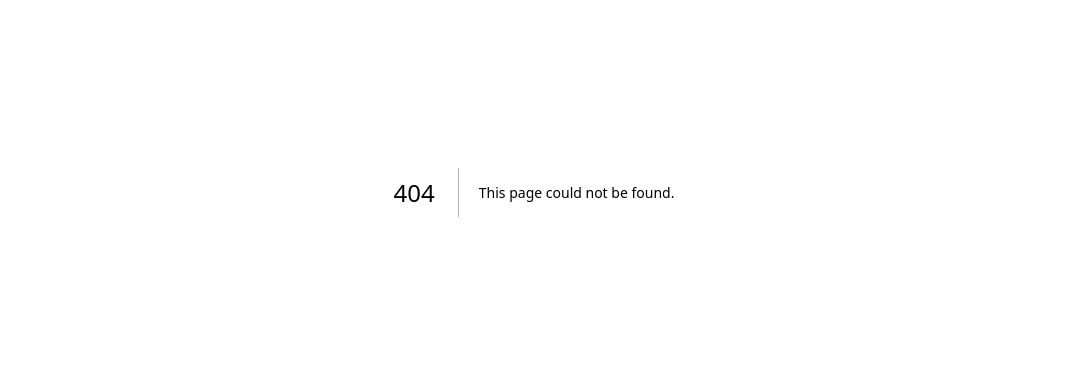
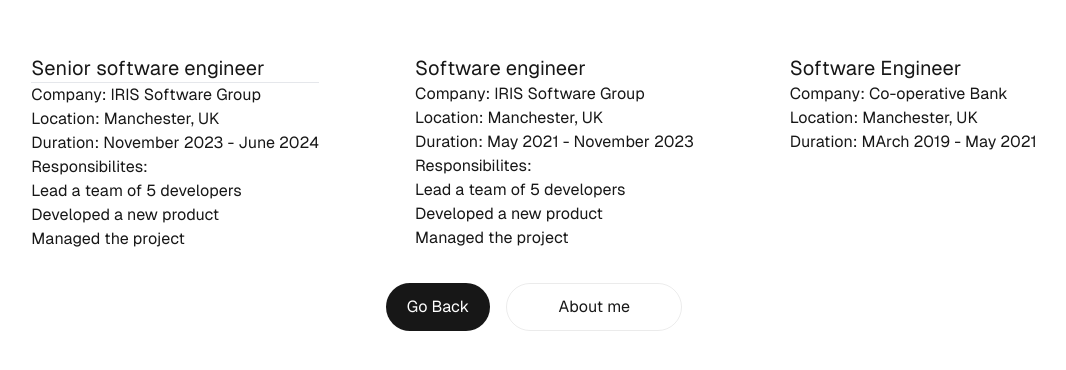
Before and after one commit to ArossThompson/ross-thompson.com, a Next.js app: page /experience in a window 1280 px wide. Before the commit this address had no page. Shown: the part 208-578 px from the top of the page, without its empty margins (106-1172 px from the left). Built offline with nearby package versions, Linux system fonts and the light colour scheme.

Commit message:
initial project setup, working out routing and adding an image and heading to the page

```diff
--- /dev/null
+++ b/src/app/about-me/page.tsx
@@ -0,0 +1,26 @@
+import Link from "next/link";
+
+export default function About() {
+  return (
+    <div className="grid grid-rows-[20px_1fr_20px] items-center justify-items-center min-h-screen p-8 pb-20 gap-16 sm:p-20 font-[family-name:var(--font-geist-sans)]">
+      <main className="flex flex-col gap-8 row-start-2 items-center sm:items-center">
+        <h1 className="text-xl">Ross Thompson - Senior software engineer</h1>
+
+        <div className="flex gap-4 items-center flex-col sm:flex-row">
+          <Link
+            className="rounded-full border border-solid border-transparent transition-colors flex items-center justify-center bg-foreground text-background gap-2 hover:bg-[#383838] dark:hover:bg-[#ccc] text-sm sm:text-base h-10 sm:h-12 px-4 sm:px-5"
+            href="/"
+          >
+            Back
+          </Link>
+          <Link
+            className="rounded-full border border-solid border-black/[.08] dark:border-white/[.145] transition-colors flex items-center justify-center hover:bg-[#f2f2f2] dark:hover:bg-[#1a1a1a] hover:border-transparent text-sm sm:text-base h-10 sm:h-12 px-4 sm:px-5 sm:min-w-44"
+            href="/experience"
+          >
+            Experience
+          </Link>
+        </div>
+      </main>
+    </div>
+  );
+}
--- /dev/null
+++ b/src/app/experience/page.tsx
@@ -0,0 +1,60 @@
+import Link from "next/link";
+
+export default function Experience() {
+  return (
+    <div className="grid grid-rows-[20px_1fr_20px] items-center justify-items-center min-h-screen p-8 pb-20 gap-16 sm:p-20 font-[family-name:var(--font-geist-sans)]">
+      <main className="flex flex-col gap-8 row-start-2 items-center sm:items-center">
+        <ul className="flex flex-row gap-24">
+          <li>
+            <h2 className="text-xl">Senior software engineer</h2>
+            <hr />
+            <p>Company: IRIS Software Group</p>
+            <p>Location: Manchester, UK</p>
+            <p>Duration: November 2023 - June 2024</p>
+            <h3>Responsibilites:</h3>
+            <ul>
+              <li>Lead a team of 5 developers</li>
+              <li>Developed a new product</li>
+              <li>Managed the project</li>
+            </ul>
+          </li>
+
+          <li>
+            <h2 className="text-xl">Software engineer</h2>
+            <p>Company: IRIS Software Group</p>
+            <p>Location: Manchester, UK</p>
+            <p>Duration: May 2021 - November 2023</p>
+            <h3>Responsibilites:</h3>
+            <ul>
+              <li>Lead a team of 5 developers</li>
+              <li>Developed a new product</li>
+              <li>Managed the project</li>
+            </ul>
+          </li>
+
+          <li>
+            <h2 className="text-xl">Software Engineer</h2>
+            <p>Company: Co-operative Bank</p>
+            <p>Location: Manchester, UK</p>
+            <p>Duration: MArch 2019 - May 2021</p>
+          </li>
+        </ul>
+
+        <div className="flex gap-4 items-center flex-col sm:flex-row">
+          <Link
+            className="rounded-full border border-solid border-transparent transition-colors flex items-center justify-center bg-foreground text-background gap-2 hover:bg-[#383838] dark:hover:bg-[#ccc] text-sm sm:text-base h-10 sm:h-12 px-4 sm:px-5"
+            href="/"
+          >
+            Go Back
+          </Link>
+          <Link
+            className="rounded-full border border-solid border-black/[.08] dark:border-white/[.145] transition-colors flex items-center justify-center hover:bg-[#f2f2f2] dark:hover:bg-[#1a1a1a] hover:border-transparent text-sm sm:text-base h-10 sm:h-12 px-4 sm:px-5 sm:min-w-44"
+            href="/about-me"
+          >
+            About me
+          </Link>
+        </div>
+      </main>
+    </div>
+  );
+}
--- a/src/app/layout.tsx
+++ b/src/app/layout.tsx
@@ -1,6 +1,7 @@
 import type { Metadata } from "next";
 import localFont from "next/font/local";
 import "./globals.css";
+import Footer from "../components/Footer/Footer";
 
 const geistSans = localFont({
   src: "./fonts/GeistVF.woff",
@@ -14,8 +15,8 @@
 });
 
 export const metadata: Metadata = {
-  title: "Create Next App",
-  description: "Generated by create next app",
+  title: "Ross Thompson - Senior Software Engineer",
+  description: "My portfolio generated by create next app",
 };
 
 export default function RootLayout({
--- a/src/app/page.tsx
+++ b/src/app/page.tsx
@@ -1,101 +1,24 @@
 import Image from "next/image";
+import me from "./assets/me.png";
 
 export default function Home() {
   return (
     <div className="grid grid-rows-[20px_1fr_20px] items-center justify-items-center min-h-screen p-8 pb-20 gap-16 sm:p-20 font-[family-name:var(--font-geist-sans)]">
-      <main className="flex flex-col gap-8 row-start-2 items-center sm:items-start">
-        <Image
-          className="dark:invert"
-          src="https://nextjs.org/icons/next.svg"
-          alt="Next.js logo"
-          width={180}
-          height={38}
-          priority
-        />
-        <ol className="list-inside list-decimal text-sm text-center sm:text-left font-[family-name:var(--font-geist-mono)]">
-          <li className="mb-2">
-            Get started by editing{" "}
-            <code className="bg-black/[.05] dark:bg-white/[.06] px-1 py-0.5 rounded font-semibold">
-              src/app/page.tsx
-            </code>
-            .
-          </li>
-          <li>Save and see your changes instantly.</li>
-        </ol>
-
-        <div className="flex gap-4 items-center flex-col sm:flex-row">
-          <a
-            className="rounded-full border border-solid border-transparent transition-colors flex items-center justify-center bg-foreground text-background gap-2 hover:bg-[#383838] dark:hover:bg-[#ccc] text-sm sm:text-base h-10 sm:h-12 px-4 sm:px-5"
-            href="https://vercel.com/new?utm_source=create-next-app&utm_medium=appdir-template-tw&utm_campaign=create-next-app"
-            target="_blank"
-            rel="noopener noreferrer"
-          >
-            <Image
-              className="dark:invert"
-              src="https://nextjs.org/icons/vercel.svg"
-              alt="Vercel logomark"
-              width={20}
-              height={20}
-            />
-            Deploy now
-          </a>
-          <a
-            className="rounded-full border border-solid border-black/[.08] dark:border-white/[.145] transition-colors flex items-center justify-center hover:bg-[#f2f2f2] dark:hover:bg-[#1a1a1a] hover:border-transparent text-sm sm:text-base h-10 sm:h-12 px-4 sm:px-5 sm:min-w-44"
-            href="https://nextjs.org/docs?utm_source=create-next-app&utm_medium=appdir-template-tw&utm_campaign=create-next-app"
-            target="_blank"
-            rel="noopener noreferrer"
-          >
-            Read our docs
-          </a>
+      <main className="flex flex-col gap-8 row-start-2 items-center sm:items-center">
+        <div className="relative">
+          <Image
+            className="rounded-full border-solid border-4 border-sky-500"
+            src={me}
+            width={150}
+            alt="Picture of me on top of Mt Batur - Bali"
+          />
+          <p className="absolute right-1 bottom-1 text-4xl">👋</p>
         </div>
+        <h1 className="text-3xl">
+          <strong className="text-sky-500">Ross Thompson</strong> - Senior
+          Software Engineer
+        </h1>
       </main>
-      <footer className="row-start-3 flex gap-6 flex-wrap items-center justify-center">
-        <a
-          className="flex items-center gap-2 hover:underline hover:underline-offset-4"
-          href="https://nextjs.org/learn?utm_source=create-next-app&utm_medium=appdir-template-tw&utm_campaign=create-next-app"
-          target="_blank"
-          rel="noopener noreferrer"
-        >
-          <Image
-            aria-hidden
-            src="https://nextjs.org/icons/file.svg"
-            alt="File icon"
-            width={16}
-            height={16}
-          />
-          Learn
-        </a>
-        <a
-          className="flex items-center gap-2 hover:underline hover:underline-offset-4"
-          href="https://vercel.com/templates?framework=next.js&utm_source=create-next-app&utm_medium=appdir-template-tw&utm_campaign=create-next-app"
-          target="_blank"
-          rel="noopener noreferrer"
-        >
-          <Image
-            aria-hidden
-            src="https://nextjs.org/icons/window.svg"
-            alt="Window icon"
-            width={16}
-            height={16}
-          />
-          Examples
-        </a>
-        <a
-          className="flex items-center gap-2 hover:underline hover:underline-offset-4"
-          href="https://nextjs.org?utm_source=create-next-app&utm_medium=appdir-template-tw&utm_campaign=create-next-app"
-          target="_blank"
-          rel="noopener noreferrer"
-        >
-          <Image
-            aria-hidden
-            src="https://nextjs.org/icons/globe.svg"
-            alt="Globe icon"
-            width={16}
-            height={16}
-          />
-          Go to nextjs.org →
-        </a>
-      </footer>
     </div>
   );
 }
--- /dev/null
+++ b/src/components/Footer/Footer.tsx
@@ -0,0 +1,26 @@
+export default function Footer() {
+  return (
+    <footer className="flex items-center justify-between p-4 bg-gray-800 text-white">
+      <p className="text-sm">&copy; 2024 My App. All rights reserved.</p>
+      <nav>
+        <ul className="flex gap-4">
+          <li>
+            <a href="#" className="hover:underline">
+              Privacy Policy
+            </a>
+          </li>
+          <li>
+            <a href="#" className="hover:underline">
+              Terms of Service
+            </a>
+          </li>
+          <li>
+            <a href="#" className="hover:underline">
+              Contact Us
+            </a>
+          </li>
+        </ul>
+      </nav>
+    </footer>
+  );
+}
--- /dev/null
+++ b/src/components/Header/Header.tsx
@@ -0,0 +1,22 @@
+import Link from "next/link";
+
+export default function Header() {
+  return (
+    <header className="flex items-center justify-between p-4 bg-gray-800 text-white">
+      <h1 className="text-2xl font-bold">My App</h1>
+      <nav>
+        <ul className="flex gap-4">
+          <li>
+            <Link href="/">Home</Link>
+          </li>
+          <li>
+            <Link href="/dashboard">Dashboard</Link>
+          </li>
+          <li>
+            <Link href="/about">About</Link>
+          </li>
+        </ul>
+      </nav>
+    </header>
+  );
+}
```
Also changed, not shown: src/app/assets/me.png (added), 1 other file (tests, documents, lock files or other folders).
